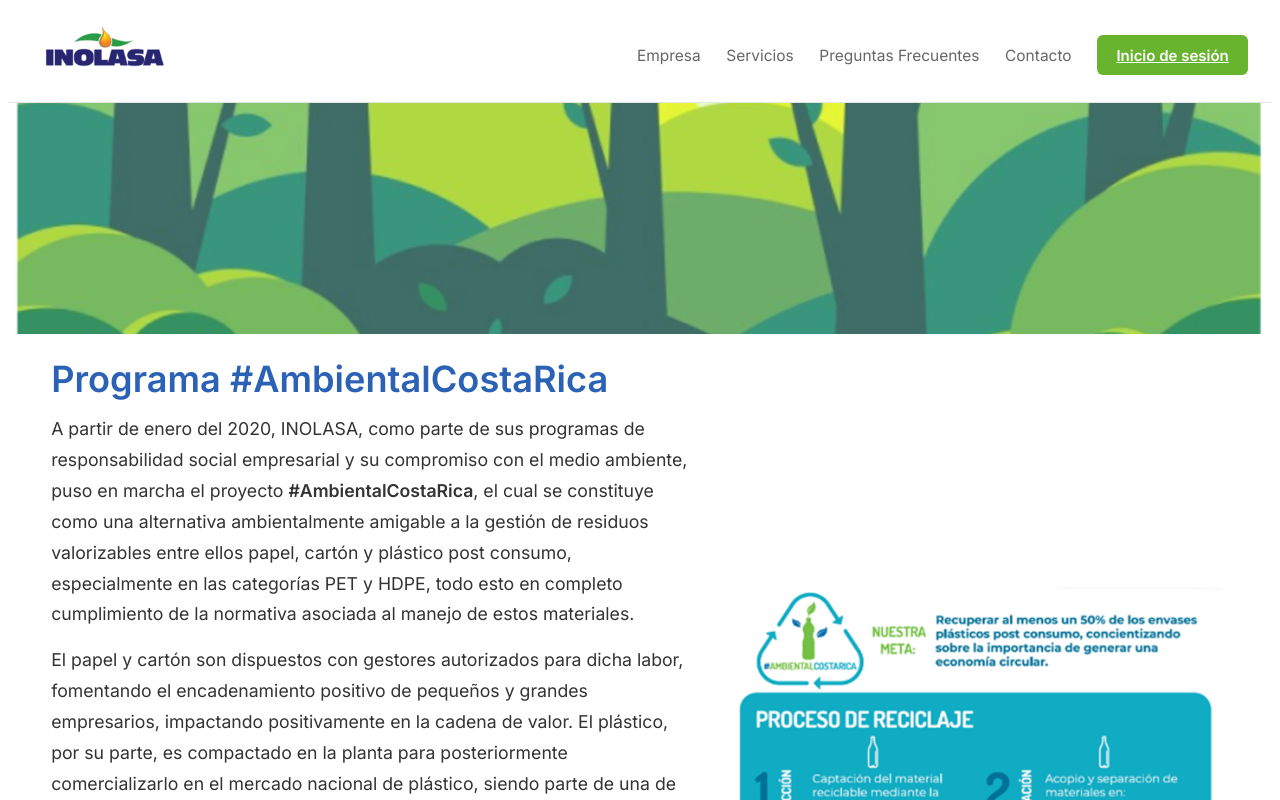
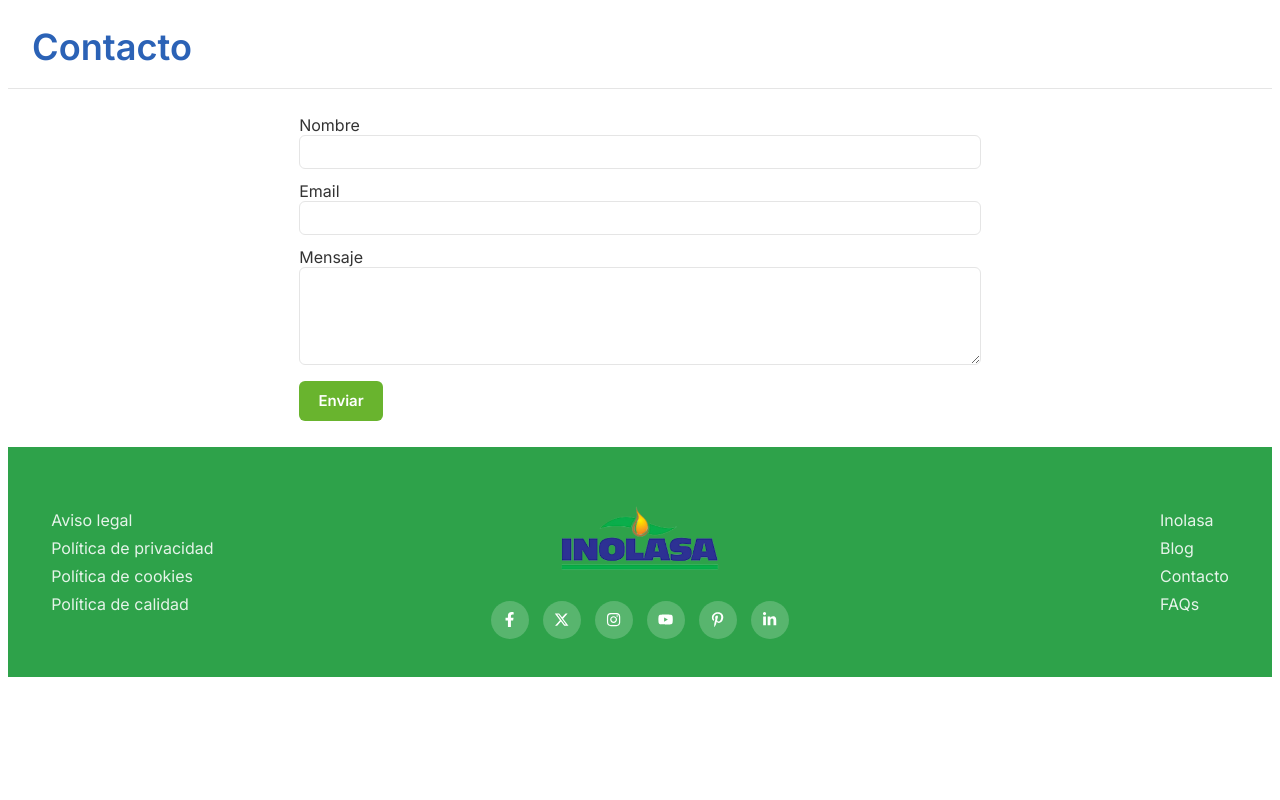
Before and after one commit to PROYECTOINTEGRADOR-I/proyectoint, a React (Vite) app in the folder proyectoreact/: page /contacto in a window 1280 px wide. Before the commit this address led to /. Shown: the top 800 px of the page. Built offline with nearby package versions, Linux system fonts and the light colour scheme; no server answers.

Commit message:
paginas home

```diff
--- a/proyectoreact/src/App.tsx
+++ b/proyectoreact/src/App.tsx
@@ -3,6 +3,12 @@
 import Login from "./pages/Login";
 import RegistrosEntrega from "./pages/RegistrosEntrega";
 import AnalizarQR from "./pages/AnalizarQR";
+
+// nuevas páginas
+import Empresa from "./pages/Empresa";
+import Servicios from "./pages/Servicios";
+import Preguntas from "./pages/Preguntas";
+import Contacto from "./pages/Contacto";
 
 export default function App() {
   return (
@@ -10,12 +16,18 @@
       {/* Landing */}
       <Route path="/" element={<Home />} />
 
+      {/* Nuevas secciones */}
+      <Route path="/empresa" element={<Empresa />} />
+      <Route path="/servicios" element={<Servicios />} />
+      <Route path="/preguntas" element={<Preguntas />} />
+      <Route path="/contacto" element={<Contacto />} />
+
       {/* Rutas existentes */}
       <Route path="/login" element={<Login />} />
       <Route path="/registrosentrega" element={<RegistrosEntrega />} />
       <Route path="/analizarqr" element={<AnalizarQR />} />
 
-      {/* Cualquier otra ruta -> Home (o cambia a /login si prefieres) */}
+      {/* Cualquier otra ruta -> Home */}
       <Route path="*" element={<Navigate to="/" replace />} />
     </Routes>
   );
--- /dev/null
+++ b/proyectoreact/src/pages/Contacto.tsx
@@ -0,0 +1,77 @@
+import React, { useState } from "react";
+import "../styles/Home.css";
+import Footer from "../components/Footer";
+
+const Contacto: React.FC = () => {
+  const [nombre, setNombre] = useState("");
+  const [email, setEmail] = useState("");
+  const [mensaje, setMensaje] = useState("");
+
+  function handleSubmit(e: React.FormEvent) {
+    e.preventDefault();
+    // aquí podrías llamar a tu API o servicio de email
+    alert("Gracias por escribirnos. Te contactaremos pronto.");
+    setNombre(""); setEmail(""); setMensaje("");
+  }
+
+  return (
+    <div className="home-container">
+      <header className="header">
+        <div className="container header-inner">
+          <h1 className="titulo" style={{ margin: 0 }}>Contacto</h1>
+        </div>
+      </header>
+
+      <main className="contenido">
+        <div className="container" style={{ maxWidth: 720 }}>
+          <form onSubmit={handleSubmit}>
+            <div style={{ marginBottom: 12 }}>
+              <label>Nombre</label>
+              <input
+                type="text"
+                value={nombre}
+                onChange={(e) => setNombre(e.target.value)}
+                required
+                style={{ width: "100%", padding: "8px 10px", border: "1px solid #e5e5e5", borderRadius: 6 }}
+              />
+            </div>
+
+            <div style={{ marginBottom: 12 }}>
+              <label>Email</label>
+              <input
+                type="email"
+                value={email}
+                onChange={(e) => setEmail(e.target.value)}
+                required
+                style={{ width: "100%", padding: "8px 10px", border: "1px solid #e5e5e5", borderRadius: 6 }}
+              />
+            </div>
+
+            <div style={{ marginBottom: 12 }}>
+              <label>Mensaje</label>
+              <textarea
+                value={mensaje}
+                onChange={(e) => setMensaje(e.target.value)}
+                rows={5}
+                required
+                style={{ width: "100%", padding: "8px 10px", border: "1px solid #e5e5e5", borderRadius: 6, resize: "vertical" }}
+              />
+            </div>
+
+            <button
+              type="submit"
+              className="btn-verde"
+              style={{ border: "none" }}
+            >
+              Enviar
+            </button>
+          </form>
+        </div>
+      </main>
+
+      <Footer />
+    </div>
+  );
+};
+
+export default Contacto;
--- /dev/null
+++ b/proyectoreact/src/pages/Empresa.tsx
@@ -0,0 +1,33 @@
+import React from "react";
+import "../styles/Home.css";
+import Footer from "../components/Footer";
+
+const Empresa: React.FC = () => {
+  return (
+    <div className="home-container">
+      <header className="header">
+        <div className="container header-inner">
+          <h1 className="titulo" style={{ margin: 0 }}>Empresa</h1>
+        </div>
+      </header>
+
+      <main className="contenido">
+        <div className="container">
+          <p>
+            INOLASA impulsa iniciativas de sostenibilidad y economía circular,
+            promoviendo la correcta gestión de residuos valorizables (PET, HDPE,
+            papel y cartón) y el encadenamiento con gestores autorizados.
+          </p>
+          <p>
+            Trabajamos con comunidades, municipalidades y empresas para generar
+            impacto ambiental y social positivo, alineados a la normativa vigente.
+          </p>
+        </div>
+      </main>
+
+      <Footer />
+    </div>
+  );
+};
+
+export default Empresa;
--- /dev/null
+++ b/proyectoreact/src/pages/Preguntas.tsx
@@ -0,0 +1,35 @@
+import React from "react";
+import "../styles/Home.css";
+import Footer from "../components/Footer";
+
+const Preguntas: React.FC = () => {
+  return (
+    <div className="home-container">
+      <header className="header">
+        <div className="container header-inner">
+          <h1 className="titulo" style={{ margin: 0 }}>Preguntas Frecuentes</h1>
+      </div>
+      </header>
+
+      <main className="contenido">
+        <div className="container">
+          <h3>¿Qué materiales reciben?</h3>
+          <p>PET y HDPE limpios y secos, además de papel y cartón.</p>
+
+          <h3>¿Cómo deben entregarse?</h3>
+          <p>Enjuagados, secos y compactados cuando sea posible. Retire etiquetas si puede.</p>
+
+          <h3>¿Entregan certificación o comprobante?</h3>
+          <p>Sí, emitimos comprobante de recepción y peso según el material recibido.</p>
+
+          <h3>¿Atienden a personas y empresas?</h3>
+          <p>Ambas. Contamos con atención en planta y coordinación con municipios y comercios.</p>
+        </div>
+      </main>
+
+      <Footer />
+    </div>
+  );
+};
+
+export default Preguntas;
--- /dev/null
+++ b/proyectoreact/src/pages/Servicios.tsx
@@ -0,0 +1,30 @@
+import React from "react";
+import "../styles/Home.css";
+import Footer from "../components/Footer";
+
+const Servicios: React.FC = () => {
+  return (
+    <div className="home-container">
+      <header className="header">
+        <div className="container header-inner">
+          <h1 className="titulo" style={{ margin: 0 }}>Servicios</h1>
+        </div>
+      </header>
+
+      <main className="contenido">
+        <div className="container">
+          <ul>
+            <li>Recepción y clasificación de materiales (PET, HDPE, papel y cartón).</li>
+            <li>Compactación/molienda para valorización o coprocesamiento.</li>
+            <li>Asesoría a municipios, comercios y comunidades en gestión de residuos.</li>
+            <li>Programas de educación ambiental y campañas de recolección.</li>
+          </ul>
+        </div>
+      </main>
+
+      <Footer />
+    </div>
+  );
+};
+
+export default Servicios;
```
